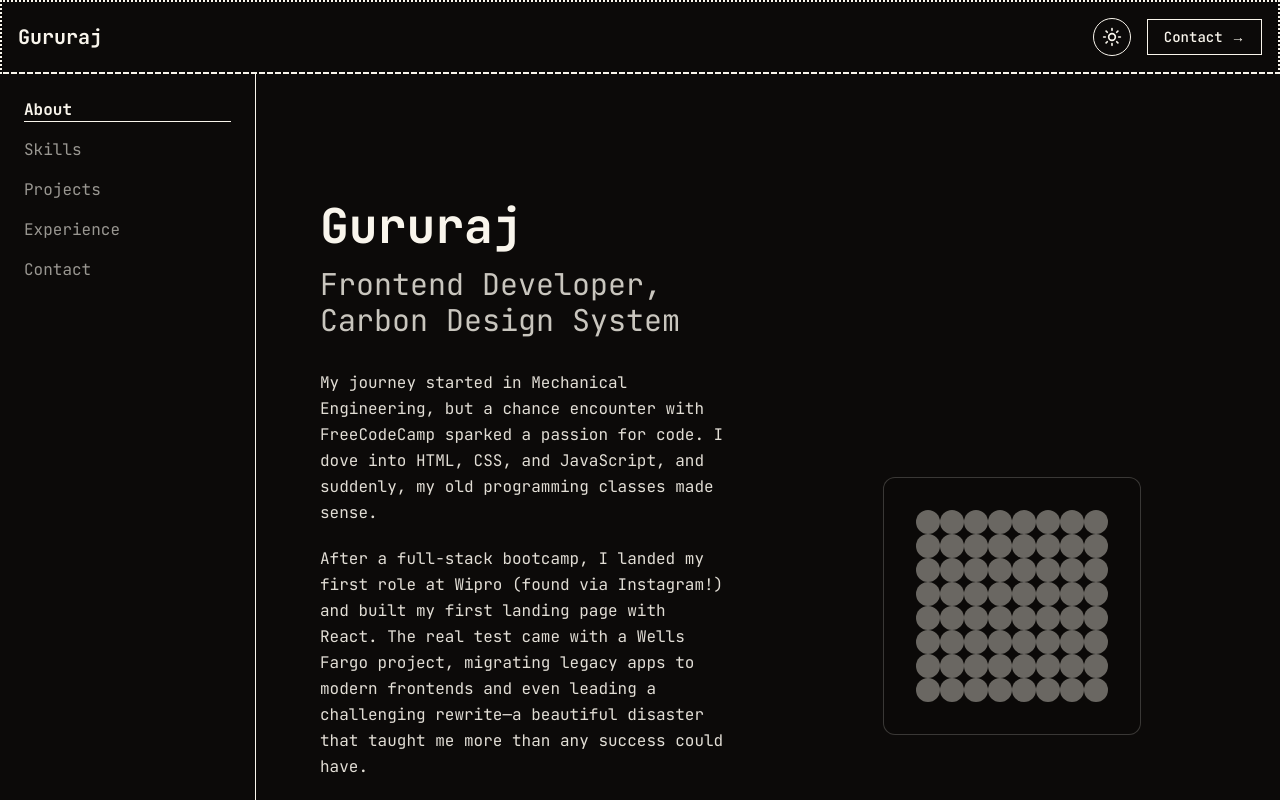
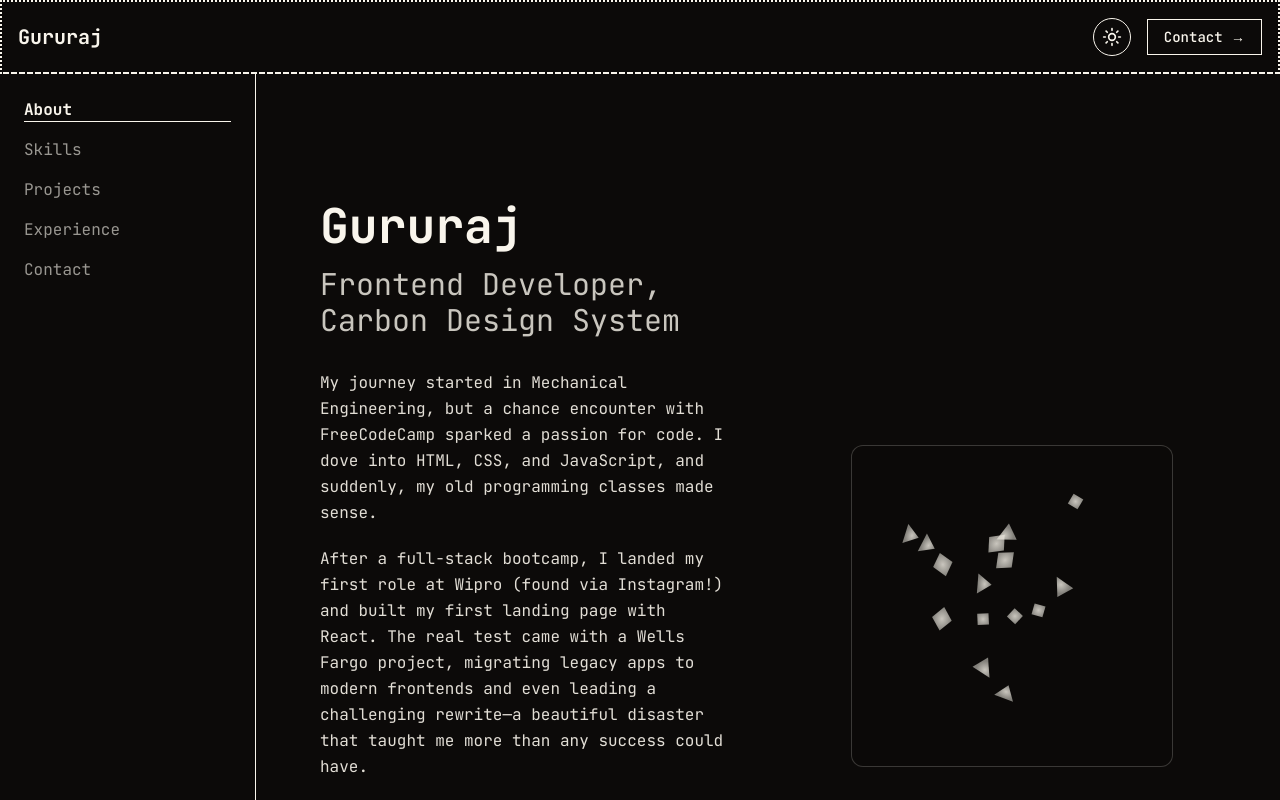
Before and after one commit to Gururajj77/gururaj-web-page, a Next.js app: page / in a window 1280 px wide. Shown: the top 800 px of the page. Built offline with nearby package versions, Linux system fonts and the light colour scheme.

Commit message:
added shards

```diff
--- a/app/page.tsx
+++ b/app/page.tsx
@@ -5,42 +5,13 @@
 import Link from "next/link";
 import { ArrowRight } from "lucide-react";
 
-// This is a new, self-contained component for the animated dot grid visual.
-const AnimatedDotGrid = () => {
-  const dotVariants = {
-    initial: { scale: 0, opacity: 0 },
-    animate: (i: number) => ({
-      scale: 1,
-      opacity: 0.4,
-      transition: {
-        delay: i * 0.025,
-        duration: 0.8,
-        ease: [0.16, 1, 0.3, 1],
-      },
-    }),
-  };
+// 1. IMPORT the new typed component
+import FloatingShards from "@/components/FloatingShards";
 
-  return (
-    <motion.div
-      className="grid h-48 w-48 grid-cols-8 grid-rows-8"
-      initial="initial"
-      animate="animate"
-    >
-      {[...Array(64)].map((_, i) => (
-        <motion.div
-          key={i}
-          className="rounded-full bg-border"
-          variants={dotVariants}
-          custom={i}
-        />
-      ))}
-    </motion.div>
-  );
-};
-
+// The old AnimatedDotGrid component can now be removed from this file.
 
 export default function Home() {
-  // Animation variants for text elements
+  // Animation variants for text elements with types preserved
   const textVariants = {
     hidden: { opacity: 0, y: 20 },
     visible: (delay: number = 0) => ({
@@ -55,10 +26,7 @@
     <div className="max-w-6xl mx-auto px-4 lg:px-8 py-16 lg:py-24">
       <div className="grid grid-cols-1 lg:grid-cols-2 gap-16 lg:gap-20 items-center">
 
-        {/* Visual Element - Appears on all screen sizes now.
-            'order-first' makes it appear on top on mobile.
-            'lg:order-last' moves it to the right on desktop.
-        */}
+        {/* Visual Element */}
         <motion.div
           className="flex justify-center items-center order-first lg:order-last mb-8 lg:mb-0"
           initial={{ opacity: 0, scale: 0.9 }}
@@ -66,13 +34,15 @@
           transition={{ duration: 0.8, delay: 0.5, ease: "easeOut" }}
         >
           <div className="relative p-8 border border-border/20 rounded-xl bg-background/30">
-             <AnimatedDotGrid />
+
+             {/* 2. REPLACE the old component with the new one */}
+             <FloatingShards />
+
           </div>
         </motion.div>
 
         {/* Left Column: Text Content */}
         <div className="flex flex-col justify-center">
-          {/* All animations are now handled by Framer Motion for consistency and to resolve build errors. */}
           <motion.h1
             className="text-4xl md:text-5xl font-bold mb-4"
             variants={textVariants}
@@ -100,7 +70,6 @@
               visible: { transition: { staggerChildren: 0.15, delayChildren: 0.4 } }
             }}
           >
-            {/* FIX: Corrected closing tags from </p> to </motion.p> */}
             <motion.p variants={textVariants}>
               My journey started in Mechanical Engineering, but a chance encounter with FreeCodeCamp sparked a passion for code. I dove into HTML, CSS, and JavaScript, and suddenly, my old programming classes made sense.
             </motion.p>
@@ -121,9 +90,9 @@
           >
             <Link href="/projects">
               <Button
-                variant="default" // Using default style for more visual weight
-                size="lg" // Larger button for a clearer call-to-action
-                className="group" // Add group for animating the icon on hover
+                variant="default"
+                size="lg"
+                className="group"
               >
                 Check Out My Work
                 <ArrowRight className="w-4 h-4 ml-2 transition-transform duration-300 group-hover:translate-x-1" />
--- /dev/null
+++ b/components/FloatingShards.tsx
@@ -0,0 +1,114 @@
+"use client";
+
+import { useRef, useEffect } from 'react';
+import gsap from 'gsap';
+
+// An array of SVG path data for our geometric "shards."
+const SHARD_PATHS: string[] = [
+  "M 0 -8 L 8 0 L 0 8 L -8 0 Z",
+  "M 0 -12 L 10 0 L 0 12 L -10 0 Z",
+  "M 0 -10 L 10 4 L -10 4 Z",
+  "M 0 -9 L 9 9 L -9 9 Z",
+];
+
+// The total number of shards to render.
+const SHARD_COUNT: number = 15;
+
+/**
+ * FloatingShards Component
+ *
+ * This component renders a collection of SVG "shards" that animate in and then
+ * drift around the container in a continuous, gentle motion.
+ * It's fully typed for use in a TypeScript React project.
+ */
+const FloatingShards: React.FC = () => {
+  // A ref for the SVG container, correctly typed for an SVGSVGElement.
+  const containerRef = useRef<SVGSVGElement>(null);
+
+  // We use useEffect to run the animation logic after the component has mounted.
+  useEffect(() => {
+    const container = containerRef.current;
+    if (!container) return;
+
+    // Get the dimensions of the container to calculate random positions.
+    const bounds = container.getBoundingClientRect();
+
+    // GSAP Context is a best practice for React. It automatically handles cleanup.
+    const ctx = gsap.context(() => {
+
+      // Select all the shard elements. GSAP's toArray returns an array of elements.
+      // We can cast it to the specific element type for type safety.
+      const shards = gsap.utils.toArray<SVGPathElement>(".shard");
+
+      // 1. Initial "Animate In" Effect
+      gsap.fromTo(shards,
+        {
+          scale: 0,
+          opacity: 0,
+          rotate: () => gsap.utils.random(-180, 180)
+        },
+        {
+          scale: 1,
+          opacity: 1,
+          duration: 1.5,
+          ease: "power3.out",
+          stagger: 0.1,
+        }
+      );
+
+      // 2. Continuous "Drifting" Animation for each shard
+      shards.forEach((shard: SVGPathElement) => {
+        // This function defines the looping animation for a single shard.
+        const drift = () => {
+          gsap.to(shard, {
+            x: gsap.utils.random(0, bounds.width),
+            y: gsap.utils.random(0, bounds.height),
+            rotation: `+=${gsap.utils.random(-45, 45)}`,
+            duration: gsap.utils.random(8, 12),
+            ease: "sine.inOut",
+            onComplete: drift,
+            onInterrupt: drift,
+          });
+        };
+
+        // Kick off the animation for the first time.
+        drift();
+      });
+
+    }, containerRef); // Scope the context to our container ref
+
+    // The cleanup function for our useEffect hook.
+    return () => ctx.revert();
+
+  }, []); // Empty dependency array ensures this effect runs only once.
+
+  return (
+    <div className="w-64 h-64">
+      <svg
+        ref={containerRef}
+        viewBox="0 0 256 256"
+        className="w-full h-full overflow-hidden"
+      >
+        <defs>
+          <radialGradient id="shardGradient" cx="0.5" cy="0.5" r="0.5">
+            <stop offset="0%" stopColor="hsl(var(--foreground) / 0.8)" />
+            <stop offset="100%" stopColor="hsl(var(--foreground) / 0.5)" />
+          </radialGradient>
+        </defs>
+
+        {/* Create the shards programmatically */}
+        {[...Array(SHARD_COUNT)].map((_, i) => (
+          <path
+            key={i}
+            className="shard"
+            d={SHARD_PATHS[i % SHARD_PATHS.length]}
+            fill="url(#shardGradient)"
+            transform={`translate(${gsap.utils.random(0, 256)} ${gsap.utils.random(0, 256)})`}
+          />
+        ))}
+      </svg>
+    </div>
+  );
+};
+
+export default FloatingShards;
```
